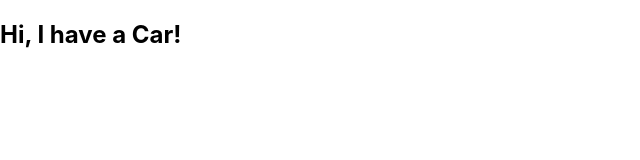
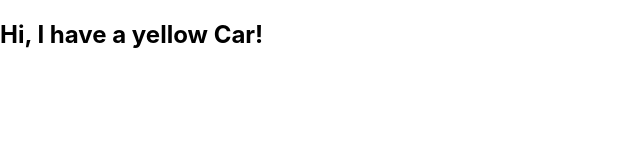
Before and after one commit to codershona/react-redux-learning, a React (Create React App) app: page / in a window 1280 px wide. Shown: the top 160 px of the page, without its empty margins (0-640 px from the left). Built offline with nearby package versions, Linux system fonts and the light colour scheme.

Commit message:
react component: creating a function component with constructor

```diff
--- a/public/index.html
+++ b/public/index.html
@@ -2,7 +2,8 @@
 <html lang="en">
   <head>
     <meta charset="utf-8" />
-    <meta name="viewport" content="width=device-width, initial-scale=1" />
+    <meta name="viewport"
+      content="width=device-width, initial-scale=1" />
     <title>React Redux Learning</title>
   </head>
   <body>
--- a/src/App.js
+++ b/src/App.js
@@ -1,8 +1,12 @@
 import React, { Component } from 'react';
 
 class Car extends Component {
+	constructor() {
+		super();
+		this.state = { tracks: "yellow" };
+	}
   render() {
-    return <h2>Hi, I have a Car!</h2>;
+    return <h2>Hi, I have a { this.state.tracks } Car!</h2>;
   }
 }
 
```
Also changed, not shown: 1 other file (tests, documents, lock files or other folders).
